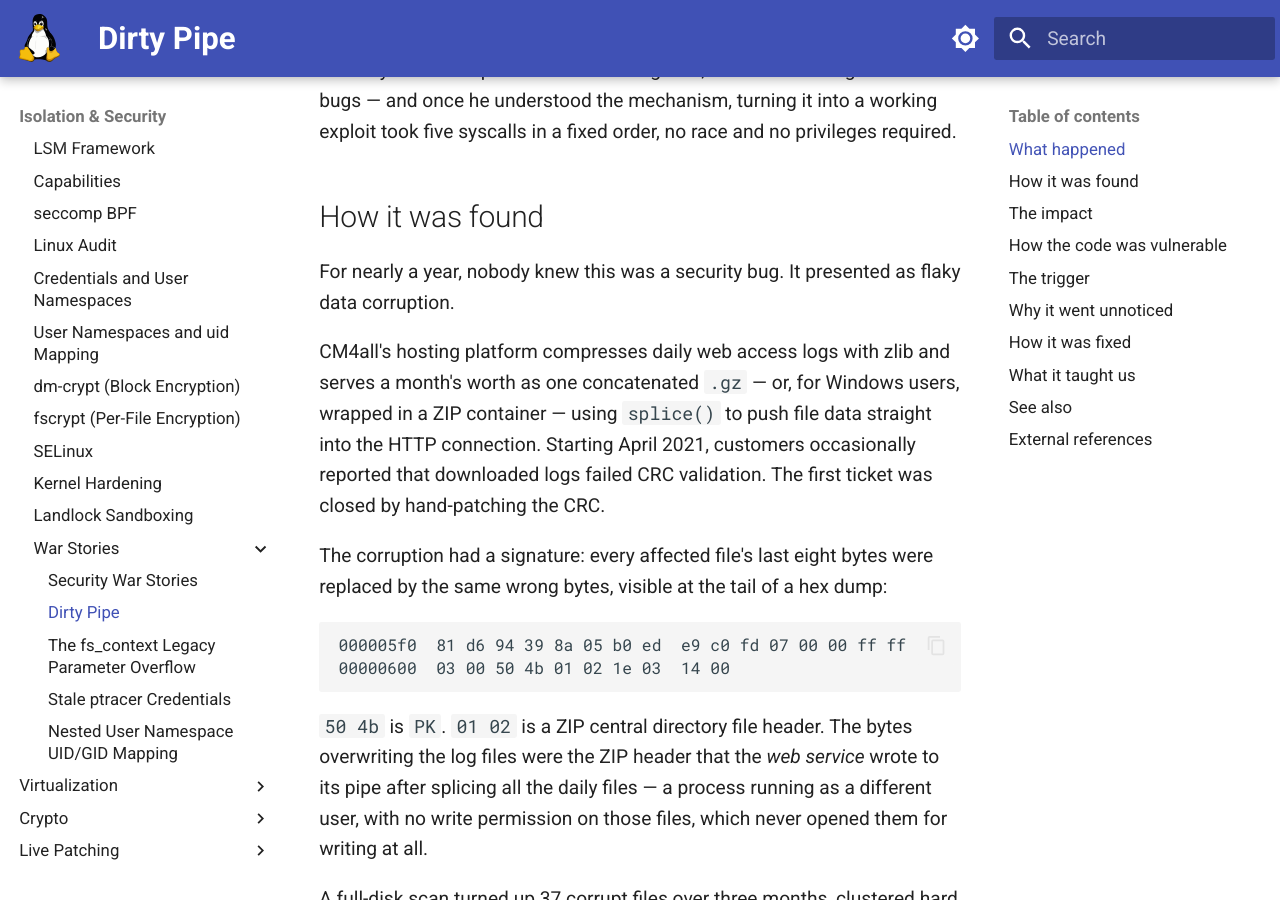
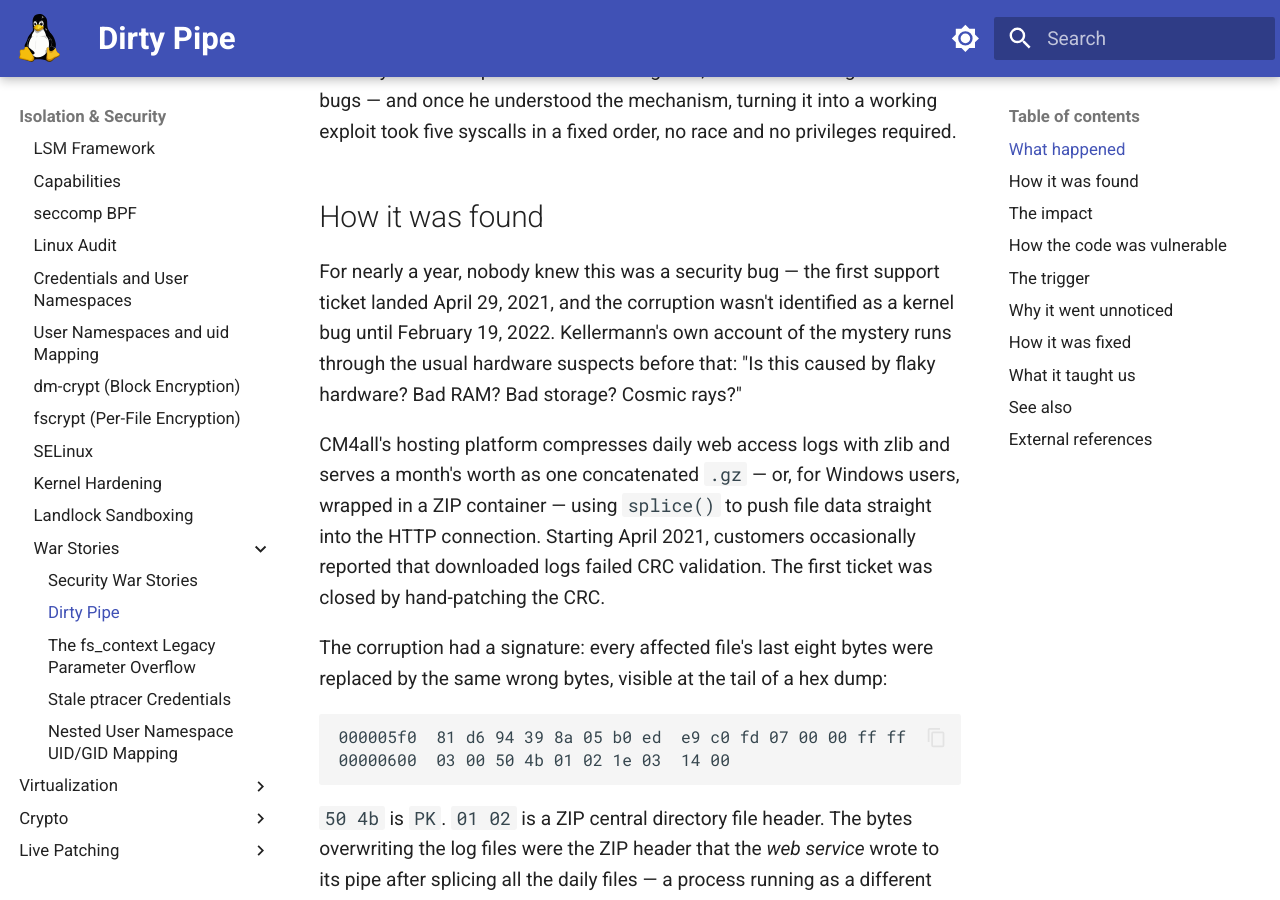
Before and after one commit to laveeshb/linux-kernel-internals, an MkDocs documentation site: the page built from docs/security/war-stories/dirty-pipe.md, in a window 1280 px wide and 900 px high, scrolled down 1208 px. Built offline with MkDocs 1.6.1 and Material for MkDocs 9.7.7, drawn with Linux system fonts in a browser that asks for light colours.

Commit message:
Ground the 'nearly a year' claim with dates and Kellermann's own words
Verified against the disclosure writeup: first ticket 2021-04-29,
identified as a kernel bug 2022-02-19 (~9.7 months). Added his own
framing of the mystery ('flaky hardware? Bad RAM? Bad storage?
Cosmic rays?') instead of leaving 'flaky data corruption' as an
unattributed paraphrase.

```diff
--- a/docs/security/war-stories/dirty-pipe.md
+++ b/docs/security/war-stories/dirty-pipe.md
@@ -36,7 +36,7 @@
 
 ## How it was found
 
-For nearly a year, nobody knew this was a security bug. It presented as flaky data corruption.
+For nearly a year, nobody knew this was a security bug — the first support ticket landed April 29, 2021, and the corruption wasn't identified as a kernel bug until February 19, 2022. Kellermann's own account of the mystery runs through the usual hardware suspects before that: "Is this caused by flaky hardware? Bad RAM? Bad storage? Cosmic rays?"
 
 CM4all's hosting platform compresses daily web access logs with zlib and serves a month's worth as one concatenated `.gz` — or, for Windows users, wrapped in a ZIP container — using `splice()` to push file data straight into the HTTP connection. Starting April 2021, customers occasionally reported that downloaded logs failed CRC validation. The first ticket was closed by hand-patching the CRC.
 
```
